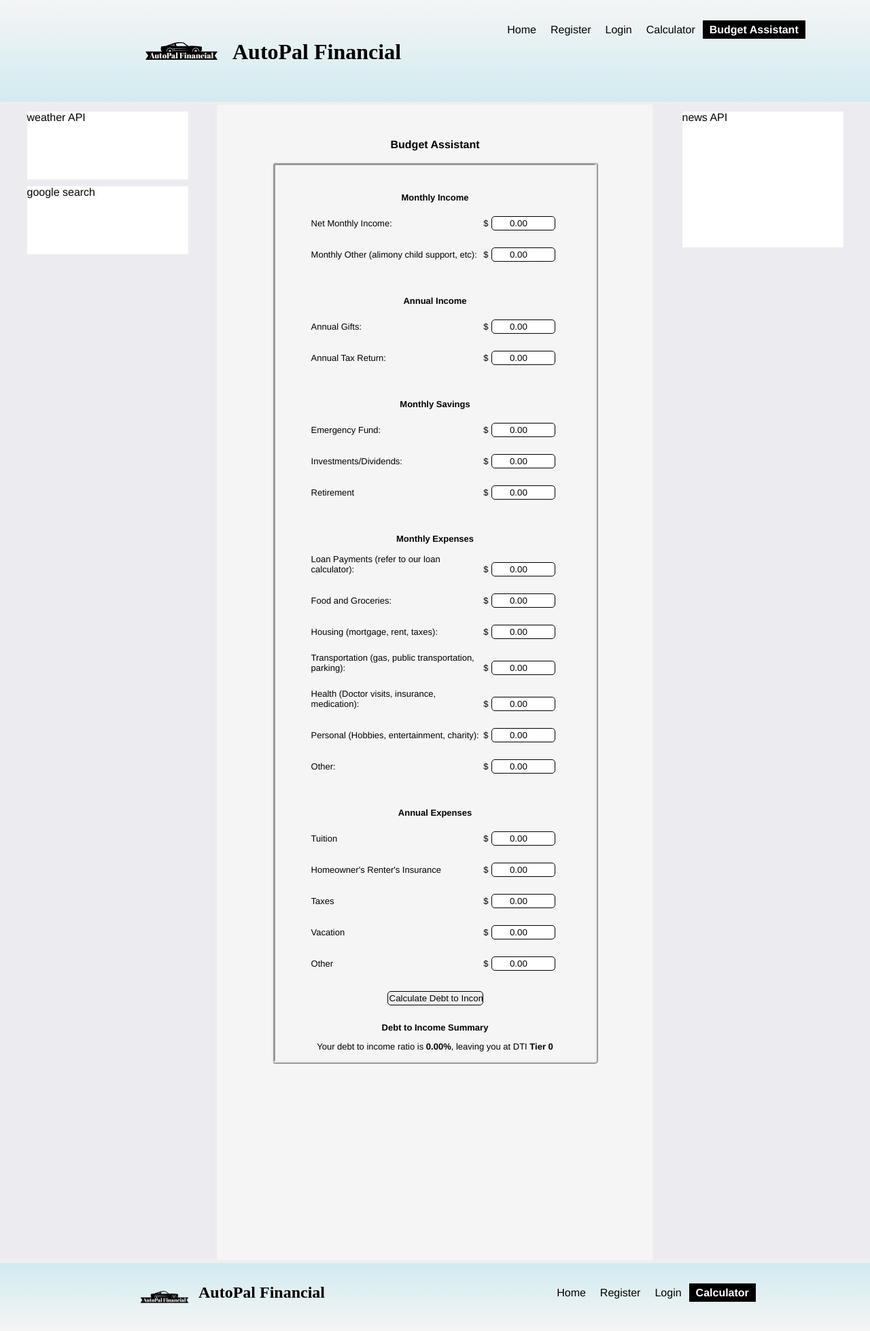
After one commit to adelreal-iv/AutoPal-ADelReal-TWest-WThai, a Flask app: page /budgetassistant in a window 1280 px wide. The commit adds this page. Shown: the whole page at 68% size. Run offline with Flask 2, Linux system fonts and the light colour scheme.

Commit message:
Added budget assistant and refinements to loan calc

```diff
--- a/autopal/forms.py
+++ b/autopal/forms.py
@@ -1,7 +1,7 @@
 from xml.dom import ValidationErr
 from flask_wtf import FlaskForm                                                #Forms library
 from wtforms import StringField, PasswordField, SubmitField, BooleanField, DecimalField, IntegerField      #Included with wtf forms
-from wtforms.validators import DataRequired, Length, Email, EqualTo, ValidationError           #Input validation
+from wtforms.validators import Optional, DataRequired, Length, Email, EqualTo, ValidationError           #Input validation
 from autopal.models import user
 
 class RegistrationForm(FlaskForm):
@@ -35,12 +35,60 @@ class LoginForm(FlaskForm):
         submit = SubmitField('Login')
 
 class CalculateForm(FlaskForm):
-        loan_amount = DecimalField('Vehicle Base Price', places = 2,                                                   #Validates email for signing in as opposed to username
+        loan_amount = DecimalField('Vehicle Base Price:', places = 2,
                                 validators=[DataRequired()])
-        interest = DecimalField('Interest Rate', places = 2,
+        interest = DecimalField('Interest Rate:', places = 2,
                                 validators=[DataRequired()])
-        months = IntegerField('Loan Term in Months',
+        months = IntegerField('Loan Term in Months:',
                                 validators=[DataRequired()])
-        city = StringField('City of Residence',
+        city = StringField('City of Residence (California):',
                                 validators=[DataRequired()])
         submit = SubmitField('Calculate')
+
+
+class BudgetAssistantForm(FlaskForm):
+        monthly_income = 0
+        annual_income = 0
+        monthly_savings = 0
+        monthly_debt = 0
+        annual_debt = 0
+
+        monthly_income1 = DecimalField('Net Monthly Income:', places = 2,
+                                validators=[Optional()])
+        monthly_income2 = DecimalField('Monthly Other (alimony child support, etc):', places = 2,
+                                validators=[Optional()])
+        annual_income1 = DecimalField('Annual Gifts:', places = 2,
+                                validators=[Optional()])
+        annual_income2 = DecimalField('Annual Tax Return:', places = 2,
+                                validators=[Optional()])
+        monthly_savings1 = DecimalField('Emergency Fund:', places = 2,
+                                validators=[Optional()])
+        monthly_savings2 = DecimalField('Investments/Dividends:', places = 2,
+                                validators=[Optional()])
+        monthly_savings3 = DecimalField('Retirement', places = 2,
+                                validators=[Optional()])
+        monthly_debt1 = DecimalField('Loan Payments (refer to our loan calculator):', places = 2,
+                                validators=[Optional()])
+        monthly_debt2 = DecimalField('Food and Groceries:', places = 2,
+                                validators=[Optional()])
+        monthly_debt3 = DecimalField('Housing (mortgage, rent, taxes):', places = 2,
+                                validators=[Optional()])
+        monthly_debt4 = DecimalField('Transportation (gas, public transportation, parking):', places = 2,
+                                validators=[Optional()])
+        monthly_debt5 = DecimalField('Health (Doctor visits, insurance, medication):', places = 2,
+                                validators=[Optional()])
+        monthly_debt6 = DecimalField('Personal (Hobbies, entertainment, charity):', places = 2,
+                                validators=[Optional()])
+        monthly_debt7 = DecimalField('Other:', places = 2,
+                                validators=[Optional()])
+        annual_debt1 = DecimalField('Tuition', places = 2,
+                                validators=[Optional()])
+        annual_debt2 = DecimalField('Homeowner\'s Renter\'s Insurance', places = 2,
+                                validators=[Optional()])
+        annual_debt3 = DecimalField('Taxes', places = 2,
+                                validators=[Optional()])
+        annual_debt4 = DecimalField('Vacation', places = 2,
+                                validators=[Optional()])
+        annual_debt5 = DecimalField('Other', places = 2,
+                                validators=[Optional()])
+        submit = SubmitField('Calculate Debt to Income Ratio')
--- a/autopal/routes.py
+++ b/autopal/routes.py
@@ -1,9 +1,9 @@
 from flask import render_template, url_for, flash, redirect
 from autopal import app, db, bcrypt
-from autopal.forms import RegistrationForm, LoginForm, CalculateForm
+from autopal.forms import BudgetAssistantForm, RegistrationForm, LoginForm, CalculateForm
 from autopal.models import user
 from flask_login import login_user
-from autopal.utils import InterestCalculator, TaxAPI
+from autopal.utils import InterestCalculator, TaxAPI, BudgetAssistant
 
 @app.route('/')
 def index():
@@ -66,3 +66,22 @@ def calculator():
         tax_rate=tax_rate, city=city, base_price=base_price,
         total_price=total_price
         )
+
+@app.route("/budgetassistant", methods=['GET', 'POST'])
+def budget_assistant():
+    form = BudgetAssistantForm()
+    dti = 0
+    dti_tier = 0
+
+    if form.validate_on_submit():
+        monthly_income = (form.monthly_income1.data + form.monthly_income2.data)
+        annual_income = (form.annual_income1.data + form.annual_income2.data)
+        monthly_savings = (form.monthly_savings1.data + form.monthly_savings2.data + form.monthly_savings3.data)
+        monthly_debt = (form.monthly_debt1.data + form.monthly_debt2.data + form.monthly_debt3.data + form.monthly_debt4.data + form.monthly_debt5.data + form.monthly_debt6.data + form.monthly_debt7.data)
+        annual_debt = (form.annual_debt1.data + form.annual_debt2.data + form.annual_debt3.data + form.annual_debt4.data + form.annual_debt5.data)
+
+        final_monthly_income = (monthly_income + (annual_income/12))
+        final_monthly_debt = (monthly_savings + monthly_debt + (annual_debt/12))
+        dti, dti_tier = BudgetAssistant(final_monthly_income, final_monthly_debt)
+
+    return render_template('budget_assistant.html', title='Budget Assistant', form=form, dti=dti, dti_tier=dti_tier)
--- a/autopal/static/styles/indexstyle.css
+++ b/autopal/static/styles/indexstyle.css
@@ -198,6 +198,34 @@ h2 {
 	box-sizing: border-box;
 }
 
+#leftcolumn_budgetassistant{
+    float: left;
+    height: auto;
+    width: 25%;
+    background-color: rgb(235, 235, 240);
+    min-height: 1700px;
+	border-right: 4px inset;
+	box-sizing: border-box;
+}
+
+#middlecolumn_budgetassistant{
+    float: left;
+    height: auto;
+    width: 50%;
+    background-color: rgb(245, 245, 245);
+    min-height: 1700px;
+}
+
+#rightcolumn_budgetassistant{
+    float: left;
+    height: auto;
+    width: 25%;
+    background-color: rgb(235, 235, 240);
+    min-height: 1700px;
+	border-left: 4px outset;
+	box-sizing: border-box;
+}
+
 #weatherAPI {
     height: 100px;
     width: 75%;
@@ -298,3 +326,25 @@ form {
 .grayout {
     opacity: 0.6;
 }
+
+.textbox {
+	display: inline-block;
+	width: 20%;
+	-webkit-appearance: none;
+	-moz-appearance: textfield; /* Had to add this because im testing on firefox*/
+
+}
+.textboxpercent {
+	display: inline-block;
+	width: 19%;
+	-webkit-appearance: none;
+	-moz-appearance: textfield; /* Had to add this because im testing on firefox*/
+
+}
+
+.label{
+	display: inline-block;
+    clear: left;
+    width: 250px;
+    text-align: left;
+}
--- /dev/null
+++ b/autopal/templates/budget_assistant.html
@@ -0,0 +1,340 @@
+<html lang="en">
+<head>
+  <meta charset="utf-8">
+
+  <!-- change title for each page!-->
+  <title>AutoPal Budget Assistant</title>
+
+  <link rel= "stylesheet" type= "text/css" href= "{{ url_for('static',filename='styles/indexstyle.css') }}">
+
+</head>
+
+<body>
+
+	<!--div for top banner-->
+	<div id="topbanner">
+		<div id="topbannertitle">
+			<img class="img" src="/static/images/AutoPal_Financial-logos_transparent.png">
+			<h1 class="title">AutoPal Financial</h1>
+		</div>
+		<div id="topcenteredmenu">
+			<ul>
+				<li><a href="./">Home</a></li>
+				<li><a href="./registration">Register</a></li>
+				<li><a href="./login">Login</a></li>
+				<li><a href="./calculator">Calculator</a></li>
+				<li><a class="active" href="./budgetassistant">Budget Assistant</a></li>
+
+			</ul>
+		</div>
+	</div>
+	<!--div for content-->
+	<div id="content">
+		<div id="leftcolumn_budgetassistant">
+				<div id="weatherAPI">
+					weather API
+				</div>
+				<div id="googlesearch">
+					google search
+				</div>
+		</div>
+		<div id="middlecolumn_budgetassistant">
+			<div id="calcAPP">
+				<div class="contentTitle">
+				<p>Budget Assistant</p>
+				</div>
+				<form name="form" action="" method="post">
+					{{  form.hidden_tag()  }}
+
+					<br><br><b>Monthly Income</b><br><br>
+
+					{{  form.monthly_income1.label ( class = 'label')  }}
+					{% set f = form.monthly_income1.process_data(0) %}
+					{% if form.monthly_income1.errors %}
+						{{  form.monthly_income1 ( class = 'textbox') }}<br>
+						<div class="isa_error">
+							{% for error in form.monthly_income1.errors %}
+								<span>{{ error }} </span><br>
+							{% endfor %}
+						</div>
+					{% else %}
+                        ${{ form.monthly_income1( class = 'textbox') }}<br><br>
+                    {% endif %}
+
+
+					{{  form.monthly_income2.label ( class = 'label')  }}
+					{% set f = form.monthly_income2.process_data(0) %}
+					{% if form.monthly_income2.errors %}
+						{{  form.monthly_income2 ( class = 'textbox')  }}<br>
+						<div class="isa_error">
+							{% for error in form.monthly_income2.errors %}
+								<span>{{ error }} </span><br>
+							{% endfor %}
+						</div>
+					{% else %}
+                        ${{ form.monthly_income2( class = 'textbox') }}<br><br>
+                    {% endif %}
+
+					<br><br><b>Annual Income</b><br><br>
+
+					{{  form.annual_income1.label ( class = 'label') }}
+					{% set f = form.annual_income1.process_data(0) %}
+					{% if form.annual_income1.errors %}
+						{{  form.annual_income1 ( class = 'textbox')  }}<br>
+						<div class="isa_error">
+							{% for error in form.annual_income1.errors %}
+								<span>{{ error }} </span><br>
+							{% endfor %}
+						</div>
+					{% else %}
+                        ${{ form.annual_income1( class = 'textbox') }}<br><br>
+                    {% endif %}
+
+					{{  form.annual_income2.label ( class = 'label') }}
+					{% set f = form.annual_income2.process_data(0) %}
+					{% if form.annual_income2.errors %}
+						{{  form.annual_income2 ( class = 'textbox')  }}<br>
+						<div class="isa_error">
+							{% for error in form.annual_income2.errors %}
+								<span>{{ error }} </span><br>
+							{% endfor %}
+						</div>
+					{% else %}
+                        ${{ form.annual_income2 ( class = 'textbox') }}<br><br>
+                    {% endif %}
+
+					<br><br><b>Monthly Savings</b><br><br>
+
+					{{  form.monthly_savings1.label ( class = 'label') }}
+					{% set f = form.monthly_savings1.process_data(0) %}
+					{% if form.monthly_savings1.errors %}
+						{{  form.monthly_savings1  ( class = 'textbox')}}<br>
+						<div class="isa_error">
+							{% for error in form.monthly_savings1.errors %}
+								<span>{{ error }} </span><br>
+							{% endfor %}
+						</div>
+					{% else %}
+                        ${{ form.monthly_savings1 ( class = 'textbox') }}<br><br>
+                    {% endif %}
+
+					{{  form.monthly_savings2.label ( class = 'label') }}
+					{% set f = form.monthly_savings2.process_data(0) %}
+					{% if form.monthly_savings2.errors %}
+						{{  form.monthly_savings2 ( class = 'textbox') }}<br>
+						<div class="isa_error">
+							{% for error in form.monthly_savings2.errors %}
+								<span>{{ error }} </span><br>
+							{% endfor %}
+						</div>
+					{% else %}
+                        ${{ form.monthly_savings2( class = 'textbox') }}<br><br>
+                    {% endif %}
+
+					{{  form.monthly_savings3.label ( class = 'label') }}
+					{% set f = form.monthly_savings3.process_data(0) %}
+					{% if form.monthly_savings3.errors %}
+						{{  form.monthly_savings3 ( class = 'textbox') }}<br>
+						<div class="isa_error">
+							{% for error in form.monthly_savings3.errors %}
+								<span>{{ error }} </span><br>
+							{% endfor %}
+						</div>
+					{% else %}
+                        ${{ form.monthly_savings3 ( class = 'textbox')}}<br><br>
+                    {% endif %}
+
+					<br><br><b>Monthly Expenses</b><br><br>
+
+					{{  form.monthly_debt1.label ( class = 'label') }}
+					{% set f = form.monthly_debt1.process_data(0) %}
+					{% if form.monthly_debt1.errors %}
+						{{  form.monthly_debt1 ( class = 'textbox') }}<br>
+						<div class="isa_error">
+							{% for error in form.monthly_debt1.errors %}
+								<span>{{ error }} </span><br>
+							{% endfor %}
+						</div>
+					{% else %}
+                        ${{ form.monthly_debt1 ( class = 'textbox')}}<br><br>
+                    {% endif %}
+
+					{{  form.monthly_debt2.label ( class = 'label') }}
+					{% set f = form.monthly_debt2.process_data(0) %}
+					{% if form.monthly_debt2.errors %}
+						{{  form.monthly_debt2 ( class = 'textbox') }}<br>
+						<div class="isa_error">
+							{% for error in form.monthly_debt2.errors %}
+								<span>{{ error }} </span><br>
+							{% endfor %}
+						</div>
+					{% else %}
+                        ${{ form.monthly_debt2 ( class = 'textbox')}}<br><br>
+                    {% endif %}
+
+					{{  form.monthly_debt3.label ( class = 'label') }}
+					{% set f = form.monthly_debt3.process_data(0) %}
+					{% if form.monthly_debt3.errors %}
+						{{  form.monthly_debt3 ( class = 'textbox') }}<br>
+						<div class="isa_error">
+							{% for error in form.monthly_debt3.errors %}
+								<span>{{ error }} </span><br>
+							{% endfor %}
+						</div>
+					{% else %}
+                        ${{ form.monthly_debt3 ( class = 'textbox')}}<br><br>
+                    {% endif %}
+
+					{{  form.monthly_debt4.label ( class = 'label') }}
+					{% set f = form.monthly_debt4.process_data(0) %}
+					{% if form.monthly_debt4.errors %}
+						{{  form.monthly_debt4 ( class = 'textbox') }}<br>
+						<div class="isa_error">
+							{% for error in form.monthly_debt4.errors %}
+								<span>{{ error }} </span><br>
+							{% endfor %}
+						</div>
+					{% else %}
+                        ${{ form.monthly_debt4 ( class = 'textbox')}}<br><br>
+                    {% endif %}
+
+					{{  form.monthly_debt5.label ( class = 'label') }}
+					{% set f = form.monthly_debt5.process_data(0) %}
+					{% if form.monthly_debt5.errors %}
+						{{  form.monthly_debt5 ( class = 'textbox') }}<br>
+						<div class="isa_error">
+							{% for error in form.monthly_debt5.errors %}
+								<span>{{ error }} </span><br>
+							{% endfor %}
+						</div>
+					{% else %}
+                        ${{ form.monthly_debt5( class = 'textbox') }}<br><br>
+                    {% endif %}
+
+					{{  form.monthly_debt6.label ( class = 'label') }}
+					{% set f = form.monthly_debt6.process_data(0) %}
+					{% if form.monthly_debt6.errors %}
+						{{  form.monthly_debt6 ( class = 'textbox') }}<br>
+						<div class="isa_error">
+							{% for error in form.monthly_debt6.errors %}
+								<span>{{ error }} </span><br>
+							{% endfor %}
+						</div>
+					{% else %}
+                        ${{ form.monthly_debt6 ( class = 'textbox')}}<br><br>
+                    {% endif %}
+
+					{{  form.monthly_debt7.label ( class = 'label') }}
+					{% set f = form.monthly_debt7.process_data(0) %}
+					{% if form.monthly_debt7.errors %}
+						{{  form.monthly_debt7 ( class = 'textbox') }}<br>
+						<div class="isa_error">
+							{% for error in form.monthly_debt7.errors %}
+								<span>{{ error }} </span><br>
+							{% endfor %}
+						</div>
+					{% else %}
+                        ${{ form.monthly_debt7 ( class = 'textbox')}}<br><br>
+                    {% endif %}
+
+					<br><br><b>Annual Expenses</b><br><br>
+
+					{{  form.annual_debt1.label ( class = 'label') }}
+					{% set f = form.annual_debt1.process_data(0) %}
+					{% if form.annual_debt1.errors %}
+						{{  form.annual_debt1  ( class = 'textbox')}}<br>
+						<div class="isa_error">
+							{% for error in form.annual_debt1.errors %}
+								<span>{{ error }} </span><br>
+							{% endfor %}
+						</div>
+					{% else %}
+                        ${{ form.annual_debt1 ( class = 'textbox')}}<br><br>
+                    {% endif %}
+
+					{{  form.annual_debt2.label ( class = 'label') }}
+					{% set f = form.annual_debt2.process_data(0) %}
+					{% if form.annual_debt2.errors %}
+						{{  form.annual_debt2 ( class = 'textbox') }}<br>
+						<div class="isa_error">
+							{% for error in form.annual_debt2.errors %}
+								<span>{{ error }} </span><br>
+							{% endfor %}
+						</div>
+					{% else %}
+                        ${{ form.annual_debt2( class = 'textbox') }}<br><br>
+                    {% endif %}
+
+					{{  form.annual_debt3.label ( class = 'label') }}
+					{% set f = form.annual_debt3.process_data(0) %}
+					{% if form.annual_debt3.errors %}
+						{{  form.annual_debt3 ( class = 'textbox') }}<br>
+						<div class="isa_error">
+							{% for error in form.annual_debt3.errors %}
+								<span>{{ error }} </span><br>
+							{% endfor %}
+						</div>
+					{% else %}
+                        ${{ form.annual_debt3 ( class = 'textbox')}}<br><br>
+                    {% endif %}
+
+					{{  form.annual_debt4.label ( class = 'label') }}
+					{% set f = form.annual_debt4.process_data(0) %}
+					{% if form.annual_debt4.errors %}
+						{{  form.annual_debt4 ( class = 'textbox') }}<br>
+						<div class="isa_error">
+							{% for error in form.annual_debt4.errors %}
+								<span>{{ error }} </span><br>
+							{% endfor %}
+						</div>
+					{% else %}
+                        ${{ form.annual_debt4 ( class = 'textbox')}}<br><br>
+                    {% endif %}
+
+					{{  form.annual_debt5.label ( class = 'label') }}
+					{% set f = form.annual_debt5.process_data(0) %}
+					{% if form.annual_debt5.errors %}
+						{{  form.annual_debt5 ( class = 'textbox') }}<br>
+						<div class="isa_error">
+							{% for error in form.annual_debt5.errors %}
+								<span>{{ error }} </span><br>
+							{% endfor %}
+						</div>
+					{% else %}
+                        ${{ form.annual_debt5( class = 'textbox') }}<br><br>
+                    {% endif %}
+
+
+					{{ form.submit(class="submit") }}<br><br>
+
+					<b>Debt to Income Summary</b>
+					<p>Your debt to income ratio is <b>{{ "{:,.2f}".format(dti) }}%</b>, leaving you at DTI <b>Tier {{ dti_tier }}</b> </p>
+				</form>
+
+
+			</div>
+		</div>
+		<div id="rightcolumn_budgetassistant">
+			<div id="newsAPI">
+				news API
+			</div>
+		</div>
+	</div>
+
+	<!-- div for bottom banner-->
+	<div id="bottombanner">
+		<div id="bottombannertitle">
+			<img class="img" src="/static/images/AutoPal_Financial-logos_transparent.png">
+			<h2 class="title">AutoPal Financial</h1>
+		</div>
+		<div id="botcenteredmenu">
+			<ul>
+				<li><a href="./">Home</a></li>
+				<li><a href="./registration">Register</a></li>
+				<li><a href="./login">Login</a></li>
+				<li><a class="active" href="./calculator">Calculator</a></li>
+			</ul>
+		</div>
+	</div>
+ </body>
+</html>
--- a/autopal/templates/index.html
+++ b/autopal/templates/index.html
@@ -4,11 +4,9 @@
 
   <!-- change title for each page!-->
   <title>AutoPal Financial</title>
-  <meta name="description" content="AutoPal Financial - Home">
-  <meta name="author" content="Weston">
+
 
   <link rel= "stylesheet" type= "text/css" href= "{{ url_for('static',filename='styles/indexstyle.css') }}">
-   <!--Weston Thai, Thomas West-->
 
 </head>
 
@@ -25,6 +23,7 @@
 				<li><a href="./registration">Register</a></li>
 				<li><a href="./login">Login</a></li>
 				<li><a href="./calculator">Calculator</a></li>
+				<li><a href="./budgetassistant">Budget Assistant</a></li>
 			</ul>
 		</div>
 	</div>
--- a/autopal/templates/registration.html
+++ b/autopal/templates/registration.html
@@ -25,6 +25,7 @@
 				<li><a class="active" href="./registration">Register</a></li>
 				<li><a href="./login">Login</a></li>
 				<li><a href="./calculator">Calculator</a></li>
+				<li><a href="./budgetassistant">Budget Assistant</a></li>
 			</ul>
 		</div>
 	</div>
--- a/run.py
+++ b/run.py
@@ -1,4 +1,4 @@
 from autopal import app
 
 if __name__ == '__main__':
-    app.run(debug=False)
+    app.run(debug=True)
```
Also changed, not shown: autopal/templates/calculator.html (+13 -15 lines), autopal/templates/login.html (+3 -4 lines), autopal/templates/test.html (deleted, +0 -14 lines), autopal/utils.py (+28 -0 lines).
